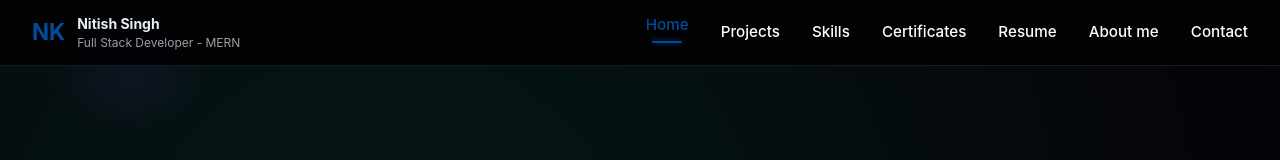
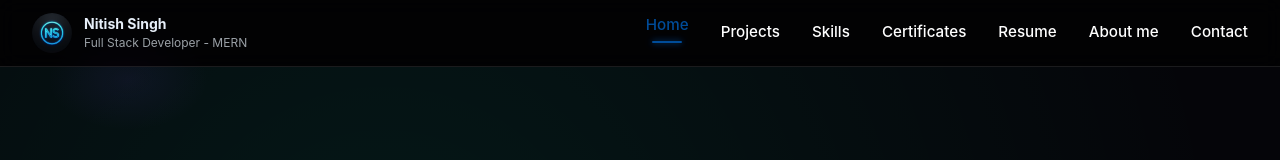
Before and after one commit to nknitishsingh94/Nitish-Portfolio, a React (Vite) app: page / in a window 1280 px wide. Shown: the top 160 px of the page. Built offline with nearby package versions, Linux system fonts and the light colour scheme; the HTML template or start-up script is replaced by a standard one.

Commit message:
Add custom NS circular logo for navbar and favicon

```diff
--- a/index.html
+++ b/index.html
@@ -2,9 +2,9 @@
 <html lang="en">
   <head>
     <meta charset="UTF-8" />
-    <link rel="icon" type="image/svg+xml" href="/vite.svg" />
+    <link rel="icon" type="image/png" href="/ns-logo.png" />
     <meta name="viewport" content="width=device-width, initial-scale=1.0" />
-    <title>portfolio</title>
+    <title>Nitish Portfolio</title>
   </head>
   <body>
     <div id="root"></div>
--- a/src/components/Navbar.jsx
+++ b/src/components/Navbar.jsx
@@ -44,12 +44,12 @@ export default function Navbar() {
             animate={{ scale: 1 }}
             transition={{ type: "spring", stiffness: 200 }}
             style={{
-              fontWeight: "bold",
-              fontSize: "1.4rem",
-              color: "var(--accent)",
+              display: "flex",
+              alignItems: "center",
+              justifyContent: "center",
             }}
           >
-            NK
+            <img src="/ns-logo.png" alt="NS Logo" style={{ width: 40, height: 40, borderRadius: "50%" }} />
           </motion.div>
           <div style={{ display: "flex", flexDirection: "column" }}>
             <h1 style={{ margin: 0, fontSize: 14 }}>Nitish Singh</h1>
```
Also changed, not shown: public/ns-logo.png (added).
